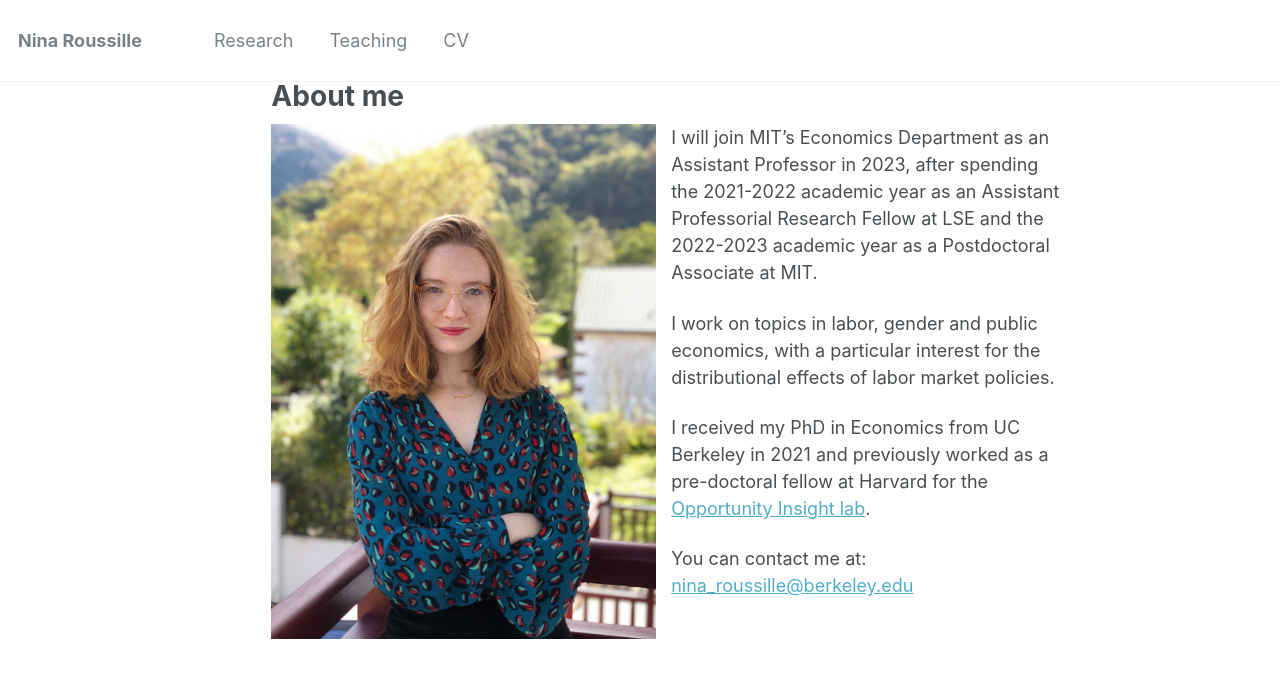
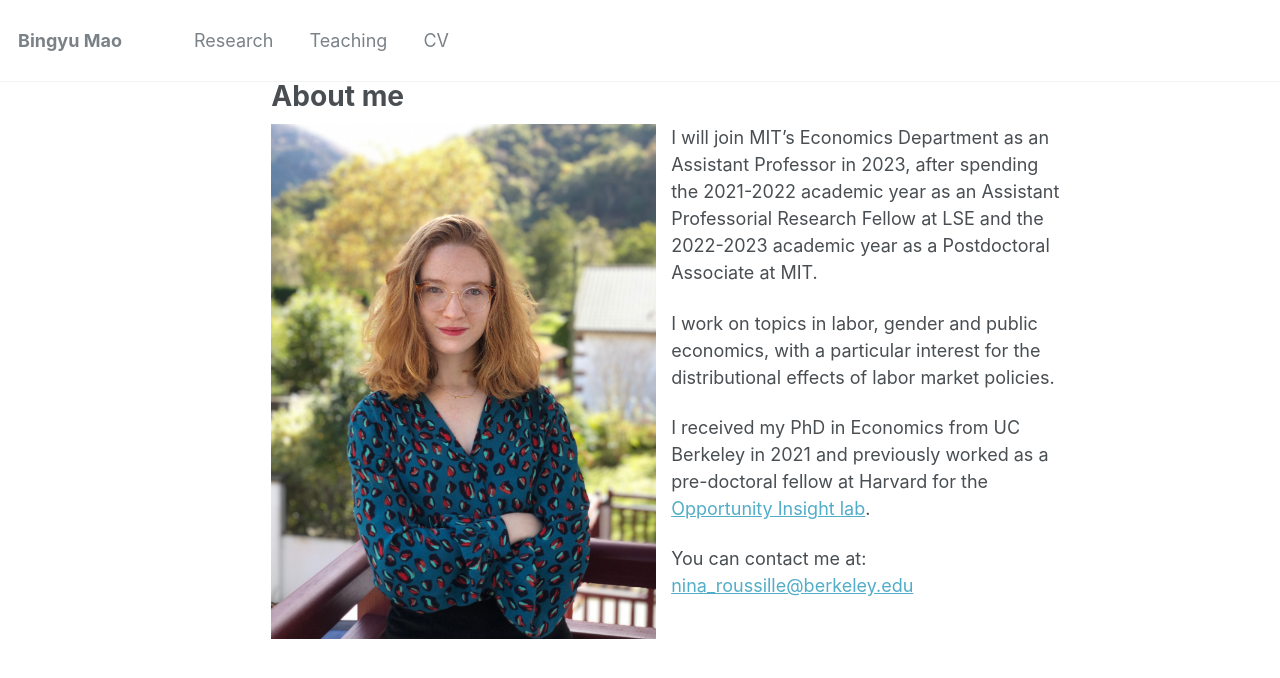
Before and after one commit to BingyuMao/BingyuMao.github.io, a Jekyll site: the page built from _pages/about.md, in a window 1280 px wide. Shown: the top 678 px of the page. Built offline with Jekyll 4.4.1, drawn with Linux system fonts in a browser that asks for light colours.

Commit message:
Update _config.yml

```diff
--- a/_config.yml
+++ b/_config.yml
@@ -7,13 +7,13 @@
 
 # Site Settings
 locale                   : "en-US"
-title                    : "Nina Roussille"
+title                    : "Bingyu Mao"
 title_separator          : "-"
-name                     : &name "Roussille"
-description              : &description "4th year PhD candidate at UC Berkeley"
+name                     : &name "Mao"
+description              : &description "2nd year PhD candidate at UTHealth"
 url                      : https://ninaroussille.github.io # the base hostname & protocol for your site e.g. "https://mmistakes.github.io"
 baseurl                  : "" # the subpath of your site, e.g. "/blog"
-repository               : "ninaroussille/academicpages.github.io"
+repository               : "bingyumao/bingyumao.github.io"
 teaser                   :  # filename of teaser fallback teaser image placed in /images/, .e.g. "500x300.png"
 breadcrumbs              : false # true, false (default)
 words_per_minute         : 160
@@ -57,7 +57,7 @@ yandex_site_verification :
 
 # Social Sharing
 twitter:
-  username               : NinaRoussille
+  username               :
 facebook:
   username               :
   app_id                 :
@@ -80,10 +80,10 @@ analytics:
 
 # Site Author
 author:
-  name             : "Nina Roussille"
+  name             : "Bingyu Mao"
   avatar           : "profile.png"
-  bio              : "4th year PhD candidate at UC Berkeley"
-  location         : "Berkeley, CA"
+  bio              : "2nd year PhD candidate at UTHealth"
+  location         : "Houston, TX"
   employer         :
   pubmed           :
   googlescholar    :
@@ -96,20 +96,20 @@ author:
   flickr           :
   facebook         :
   foursquare       :
-  github           :
+  github           : "BingyuMao"
   google_plus      :
   keybase          :
   instagram        :
   impactstory      : #"https://profiles.impactstory.org/u/xxxx-xxxx-xxxx-xxxx"
   lastfm           :
-  linkedin         :
+  linkedin         : "Bingyu Mao"
   orcid            :
   pinterest        :
   soundcloud       :
   stackoverflow    : # http://stackoverflow.com/users/123456/username
   steam            :
   tumblr           :
-  twitter          : "@NinaRoussille"
+  twitter          :
   vine             :
   weibo            :
   xing             :
@@ -255,7 +255,7 @@ sass:
 permalink: /:categories/:title/
 # paginate: 5 # amount of posts to show
 # paginate_path: /page:num/
-timezone: America/Los_Angeles # http://en.wikipedia.org/wiki/List_of_tz_database_time_zones
+timezone: America/Chicago # http://en.wikipedia.org/wiki/List_of_tz_database_time_zones
 
 
 # Plugins
```
